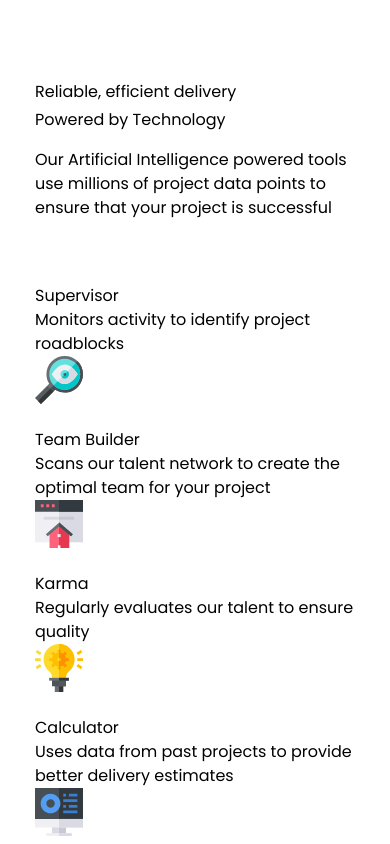
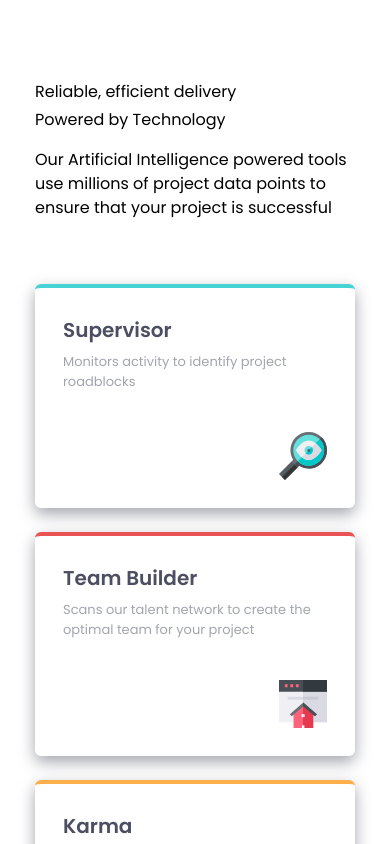
Before and after one commit to palmeiroerick/four-card-feature-section, a Next.js app: page / in a window 390 px wide. Shown: the top 844 px of the page. Built offline with nearby package versions, Linux system fonts and the light colour scheme.

Commit message:
style: add mobile styles to card component

```diff
--- a/components/Card/index.tsx
+++ b/components/Card/index.tsx
@@ -6,6 +6,13 @@ type CardProps = {
 };
 
 const Card = ({ id, text }: CardProps) => {
+  const borderColor = {
+    Supervisor: "border-t-cyan",
+    "Team Builder": "border-t-red",
+    Karma: "border-t-orange",
+    Calculator: "border-t-blue",
+  };
+
   const iconUrl = {
     Supervisor: "/assets/icon-supervisor.svg",
     "Team Builder": "/assets/icon-team-builder.svg",
@@ -14,12 +21,14 @@ const Card = ({ id, text }: CardProps) => {
   };
 
   return (
-    <div>
-      <div>
-        <h3>{id}</h3>
-        <p>{text}</p>
+    <div
+      className={`${borderColor[id]} flex justify-between h-56 w-80 flex-col rounded-md border-t-4 p-7 shadow-[0_6px_16px] shadow-grayishBlue`}
+    >
+      <div className="flex flex-col gap-2">
+        <h3 className="text-xl text-veryDarkBlue font-semibold">{id}</h3>
+        <p className="text-[13px] text-grayishBlue">{text}</p>
       </div>
-      <Image src={iconUrl[id]} alt="" width={48} height={48} />
+      <Image className="self-end" src={iconUrl[id]} alt="" width={48} height={48} />
     </div>
   );
 };
```
